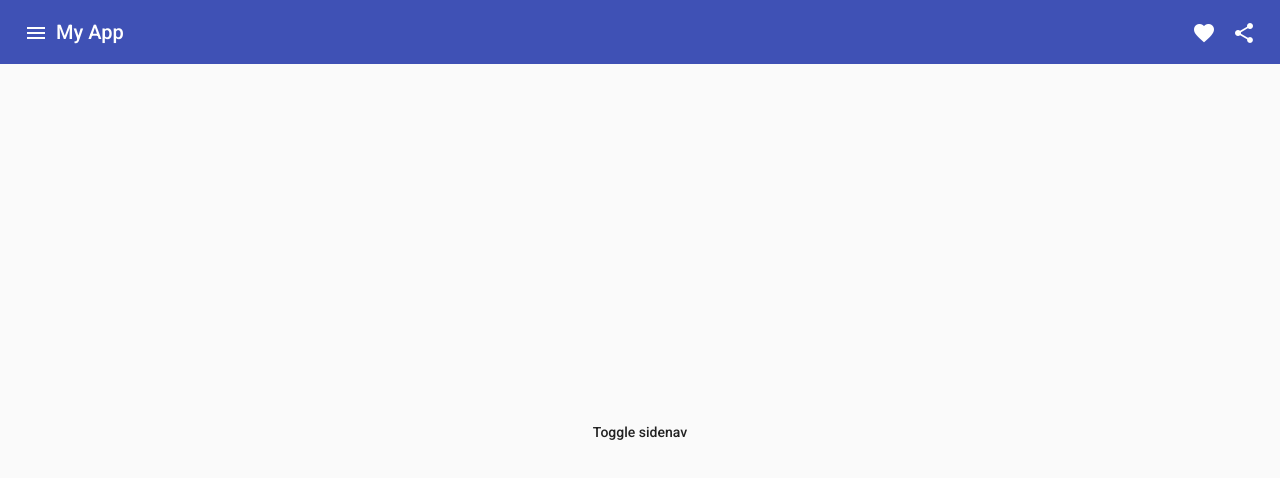
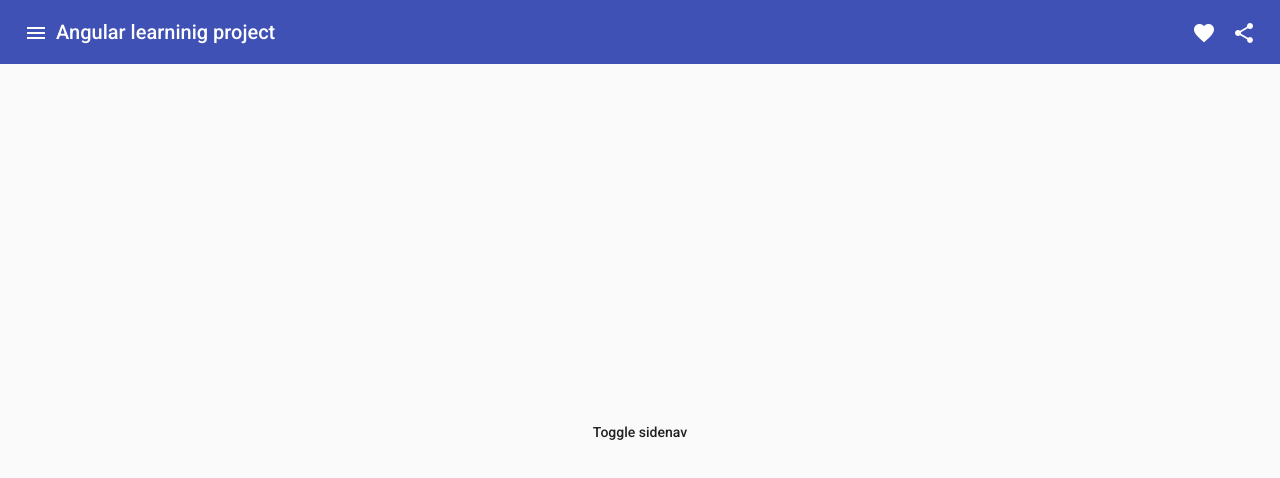
Before and after one commit to dankarandashev/angular-learning-project, an Angular app: page / in a window 1280 px wide. Shown: the top 478 px of the page. Built offline with nearby package versions, Linux system fonts and the light colour scheme; no server answers.

Commit message:
feat: add @Input, @Output and @HostListener examples

```diff
--- a/src/app/components/header/header.component.html
+++ b/src/app/components/header/header.component.html
@@ -1,8 +1,13 @@
 <mat-toolbar color="primary">
-	<button mat-icon-button class="example-icon" aria-label="Example icon-button with menu icon">
+	<button
+		mat-icon-button
+		class="example-icon"
+		aria-label="Example icon-button with menu icon"
+		(click)="menuClick.emit($event); $event.stopPropagation()"
+	>
 		<mat-icon>menu</mat-icon>
 	</button>
-	<span>My App</span>
+	<span>{{ title }}</span>
 	<span class="example-spacer"></span>
 	<button mat-icon-button class="example-icon favorite-icon" aria-label="Example icon-button with heart icon">
 		<mat-icon>favorite</mat-icon>
```
